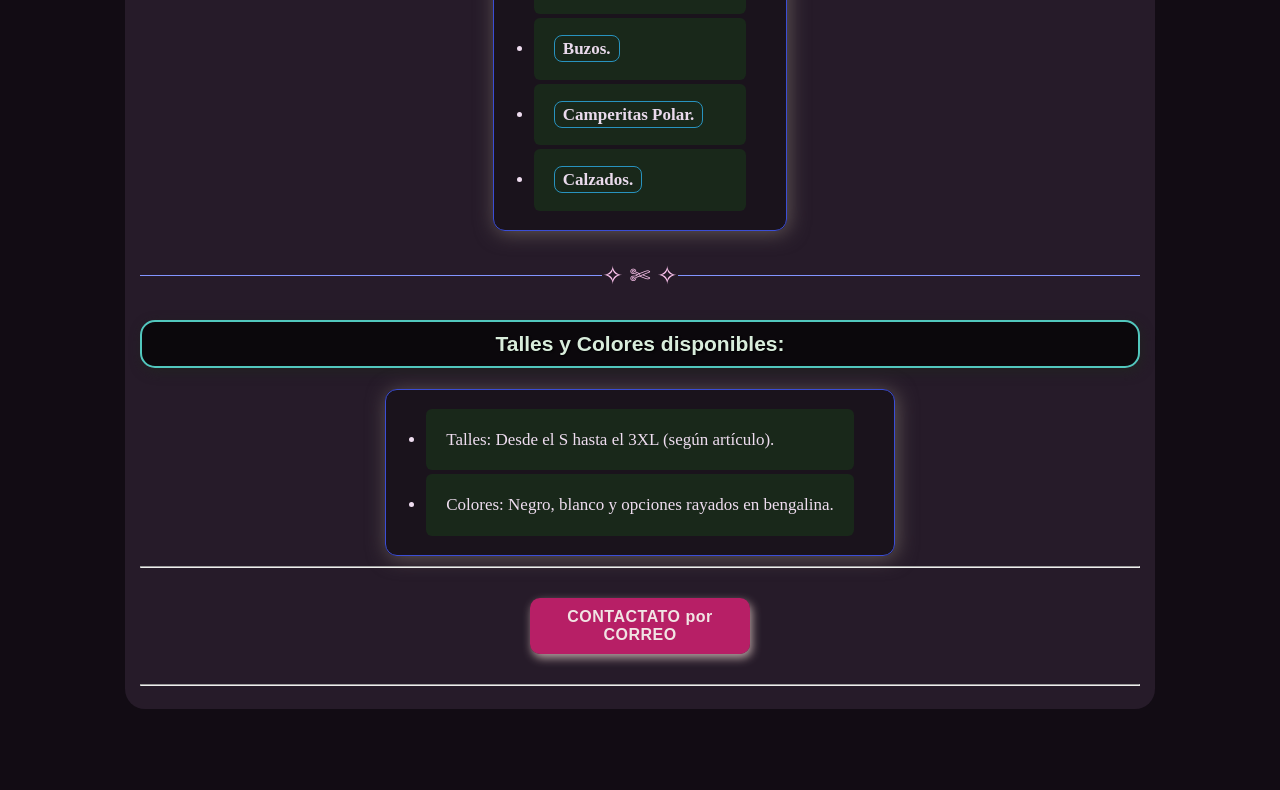
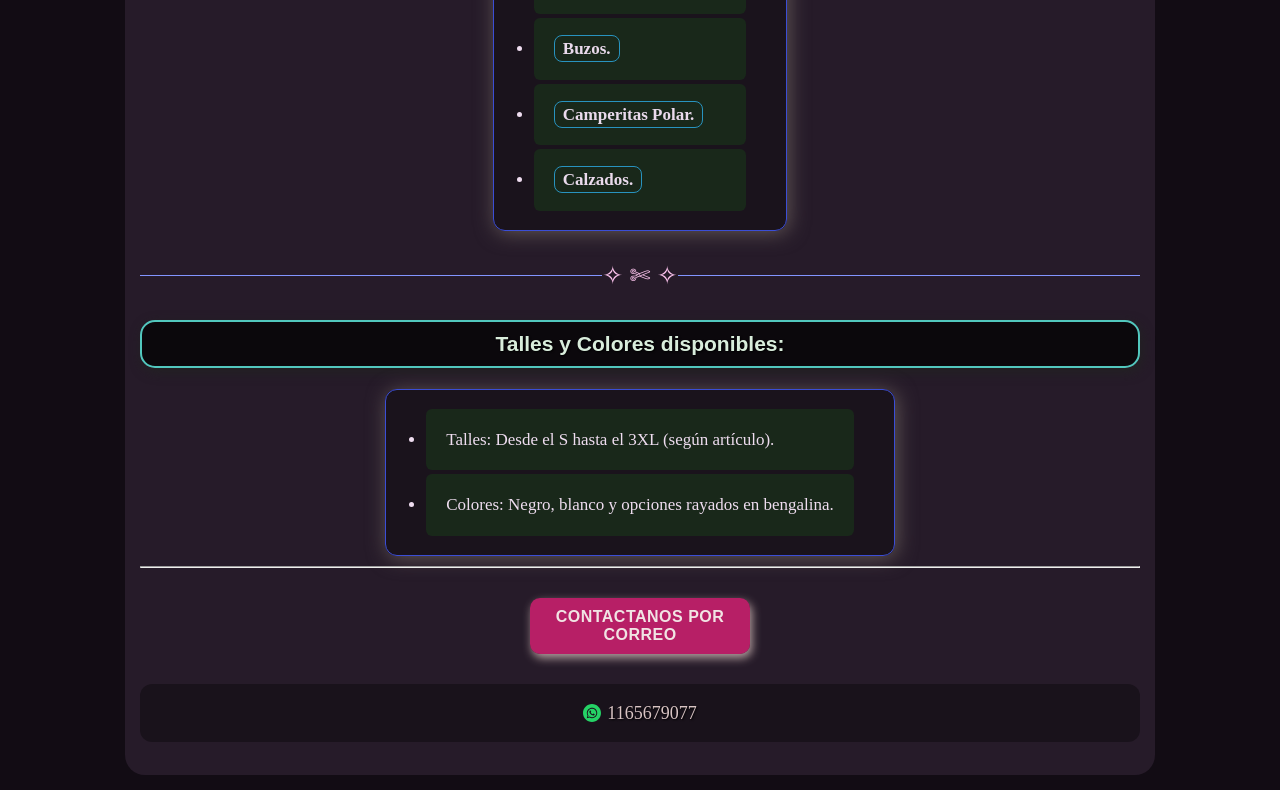
Before and after one commit to Gastronomicamente/ropadetrabajo, a plain HTML site: page index.html in a window 1280 px wide. Shown: the part 1433-2223 px from the top of the page. Before the commit the page ends 2157 px from the top, so only its background shows below. Drawn offline with Linux system fonts and the light colour scheme.

Commit message:
Modify contact link and add WhatsApp information
Updated contact text and added WhatsApp number section.

```diff
--- a/index.html
+++ b/index.html
@@ -73,11 +73,18 @@
         <li>Colores: Negro, blanco y opciones rayados en bengalina.</li> <!-- Segundo punto informativo sobre los colores y telas -->
       </ul> <!-- Cierra la lista de talles y colores -->
 
-      <hr> <!-- Dibuja una línea horizontal divisoria antes del botón de contacto -->
+ <hr> <!-- Dibuja una línea horizontal divisoria antes del botón de contacto -->
       <a href="mailto:gastrofuegos@gmail.com" class="contacto"> <!-- Abre un enlace especial (mailto) que abre la app de correo del usuario -->
-        CONTACTATO por CORREO <!-- Texto visible dentro del enlace o botón de contacto -->
+        CONTACTANOS POR CORREO <!-- Texto visible dentro del enlace o botón de contacto -->
       </a> <!-- Cierra el enlace de correo electrónico -->
-      <hr> <!-- Dibuja una línea horizontal divisoria debajo del botón de contacto -->
+
+      <!-- Número de WhatsApp con logo chiquito por delante -->
+      <p style="margin-top: 10px; display: flex; align-items: center; justify-content: center; gap: 6px;">
+        <svg width="18" height="18" viewBox="0 0 24 24" fill="#25D366">
+          <path d="M12.031 6.172c-3.181 0-5.767 2.586-5.768 5.766-.001 1.298.38 2.27 1.019 3.287l-.582 2.128 2.182-.573c.978.58 1.911.928 3.145.929 3.178 0 5.767-2.587 5.768-5.766.001-3.187-2.575-5.77-5.764-5.771zm3.392 8.244c-.144.405-.837.774-1.17.824-.299.045-.677.063-1.092-.069-.252-.08-.575-.187-.988-.365-1.739-.751-2.874-2.502-2.961-2.617-.087-.116-.708-.94-.708-1.793s.448-1.273.607-1.446c.159-.173.346-.217.462-.217l.332.006c.106.005.249-.04.39.298.144.347.491 1.2.534 1.287.043.087.072.188.014.304-.058.116-.087.188-.173.289l-.26.304c-.087.086-.177.18-.076.354.101.174.449.741.964 1.201.662.591 1.221.774 1.394.86s.274.072.376-.043c.101-.116.433-.506.549-.68.116-.173.231-.145.39-.087s1.011.477 1.184.564.289.13.332.202c.045.072.045.419-.1.824zm-3.423-14.416c-6.627 0-12 5.373-12 12s5.373 12 12 12 12-5.373 12-12-5.373-12-12-12zm.029 18.88c-1.161 0-2.305-.292-3.318-.844l-3.677.964.984-3.595c-.607-1.052-.927-2.246-.926-3.468.001-3.825 3.113-6.937 6.937-6.937 1.856.001 3.598.723 4.907 2.034 1.31 1.311 2.031 3.054 2.03 4.908-.001 3.825-3.113 6.938-6.937 6.938z"/>
+        </svg>
+        1165679077
+      </p>
 
     </main> <!-- Cierra el contenedor principal del contenido -->
   </body> <!-- Cierra el cuerpo visible de la página -->
```
